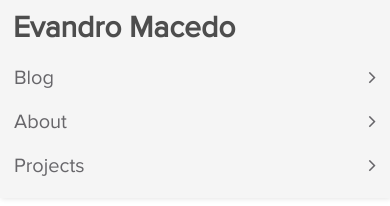
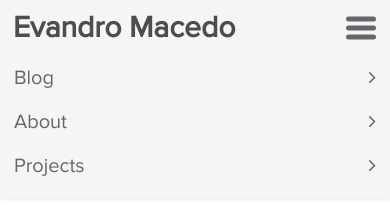
Before and after one commit to evandrohcm/evandrohcm.github.io, a Jekyll site: the page built from index.html, in a window 390 px wide. Shown: the top 206 px of the page. Built offline with Jekyll 4.4.1, drawn with Linux system fonts in a browser that asks for light colours.

Commit message:
Add the mobile nav button

```diff
--- a/_includes/nav.html
+++ b/_includes/nav.html
@@ -10,6 +10,14 @@
       <p class="presentation-description">{{ site.role }}</p>
 
     </div> <!-- end .presentation-title -->
+
+    <!-- Mobile nav button -->
+    <div id="nav-button">
+      <span class="nav-button-stripe"></span>
+      <span class="nav-button-stripe"></span>
+      <span class="nav-button-stripe"></span>
+    </div> <!-- end #nav-button -->
+
   </div> <!-- end .presentation -->
 
   <nav id="main-nav">
--- a/assets/css/main.scss
+++ b/assets/css/main.scss
@@ -97,6 +97,10 @@ embed {
   }
 }
 
+#nav-button {
+  display: none;
+}
+
 .nav-list {
   list-style: none;
   padding-left: 0;
@@ -169,7 +173,12 @@ embed {
     width: 100%;
   }
 
+  .presentation {
+    position: relative;
+  }
+
   .presentation-title {
+    display: inline-block;
     padding: 1em 0 1em 1.3em;
 
     .presentation-description {
@@ -181,6 +190,34 @@ embed {
       text-transform: none;
       margin: 0;
     }
+  }
+
+  #nav-button {
+    display: inline;
+    position: absolute;
+    right: 0.7em;
+    font-size: 2em;
+
+    -webkit-border-radius: 3px;
+    -moz-border-radius: 3px;
+    border-radius: 3px;
+    z-index: 1000;
+
+    top: 50%;
+    -webkit-transform: translateY(-50%);
+    -ms-transform: translateY(-50%);
+    transform: translateY(-50%);
+  }
+
+  #nav-button .nav-button-stripe {
+    display: block;
+    width: 30px;
+    height: 5px;
+    margin: 4px 0;
+    background-color: $color-median;
+    -webkit-border-radius: 3px;
+    -moz-border-radius: 3px;
+    border-radius: 3px;
   }
 
   .nav-list {
```
